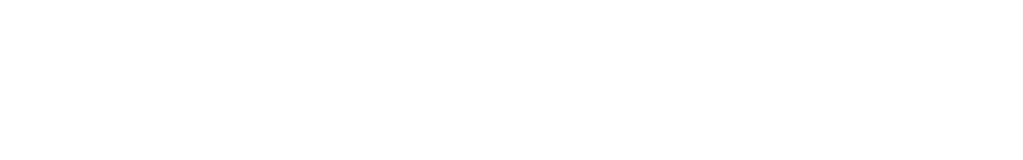
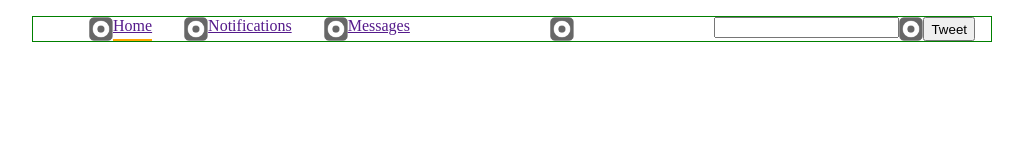
Before and after one commit to NateOs/all-out-flexbox, a plain HTML site: page practice/twitter-nav/index.html in a window 1280 px wide. Shown: the whole page, without its empty margins (128-1151 px from the left). Drawn offline with Linux system fonts and the light colour scheme.

Commit message:
Twitter Style NavBar layout done

```diff
--- a/practice/twitter-nav/css/styles.css
+++ b/practice/twitter-nav/css/styles.css
@@ -0,0 +1,40 @@
+.container {
+    max-width: 960px;
+    margin: 0 auto;
+}
+
+ul {
+    display: flex;
+    /* align-items: baseline; */
+}
+
+li:nth-child(3) {
+    margin-right: auto;
+}
+
+li:nth-child(4) {
+    margin-right: auto;
+}
+
+.list-container {
+    margin-left: auto;
+    margin-right: auto;
+    border: 1px solid green;
+}
+
+.list-items {
+    display: flex;
+    margin: 0 1em;
+}
+
+.logo {
+    height: 1.5em;
+}
+
+.icon {
+    height: 1.5em;
+}
+
+.active {
+    border-bottom: 2px orange solid;
+}
--- a/practice/twitter-nav/index.html
+++ b/practice/twitter-nav/index.html
@@ -10,12 +10,39 @@
         <title></title>
         <meta name="description" content="">
         <meta name="viewport" content="width=device-width, initial-scale=1">
-        <link rel="stylesheet" href="">
+        <link rel="stylesheet" href="./css/styles.css">
     </head>
     <body>
-        <!--[if lt IE 7]>
-            <p class="browsehappy">You are using an <strong>outdated</strong> browser. Please <a href="#">upgrade your browser</a> to improve your experience.</p>
-        <![endif]-->
+        <div class="container">
+            <header class="navigation">
+                <div class="container-nav">
+                    <ul class="list-container">
+                        <li class="list-items">
+                            <img src="./images/generic_logo.PNG" alt="" class="icon">
+                            <a href="" class="hyperlink active">Home</a>
+                        </li>
+                        <li class="list-items">
+                            <img src="./images/generic_logo.PNG" alt="" class="icon">
+                            <a href="" class="hyperlink">Notifications</a>
+                        </li>
+                        <li class="list-items">
+                            <img src="./images/generic_logo.PNG" alt="" class="icon">
+                            <a href="" class="hyperlink">Messages</a>
+                        </li>
+                        <li class="list-items">
+                            <img src="./images/generic_logo.PNG" alt="" class="logo">
+                        </li>
+                        <li class="list-items">
+                            <form action="">
+                                <input type="text">
+                            </form>
+                            <img src="./images/generic_logo.PNG" alt="" class="logo">
+                            <button>Tweet</button>
+                        </li>
+                    </ul>
+                </div>
+            </header>
+        </div>
 
         <script src="" async defer></script>
     </body>
```
